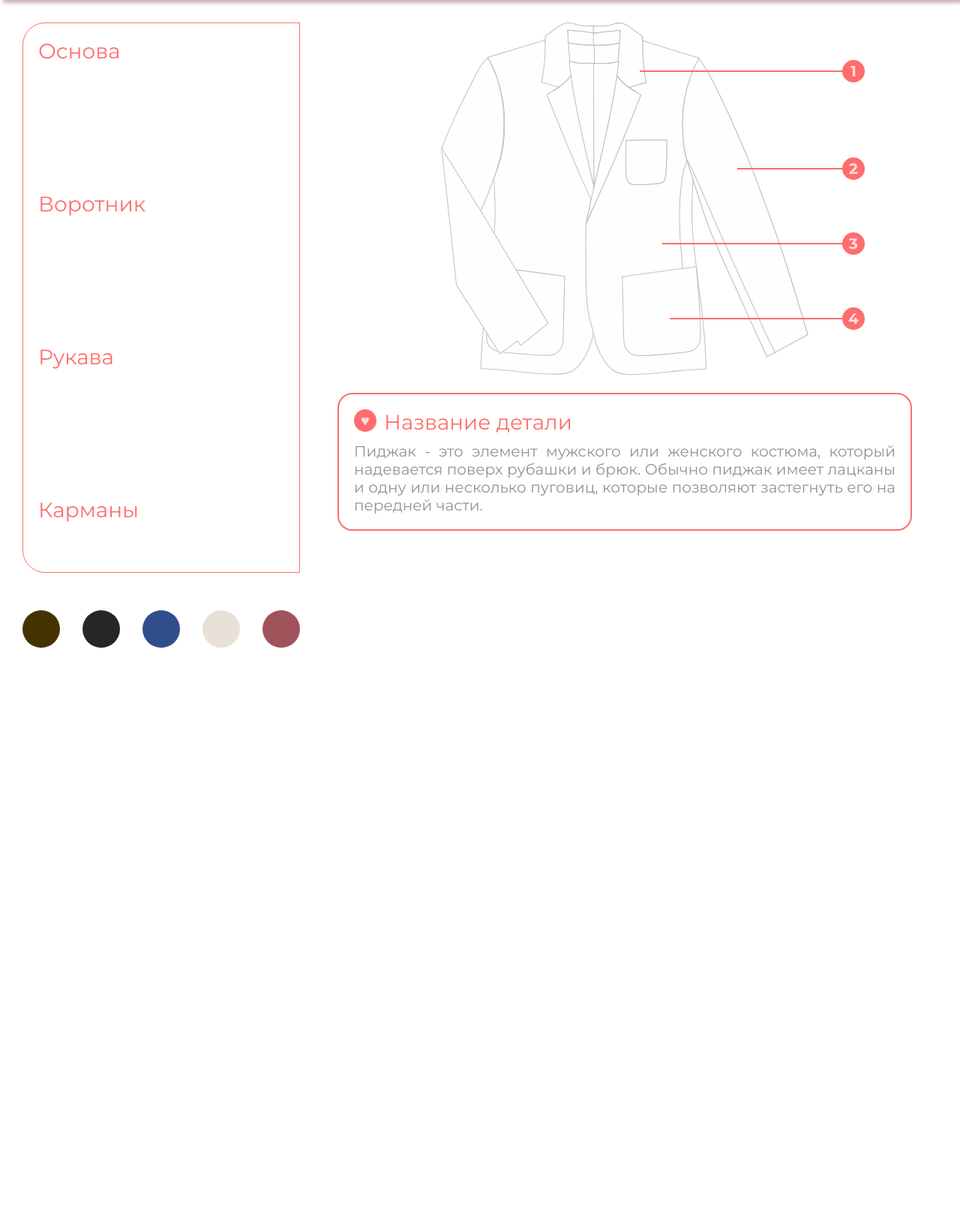
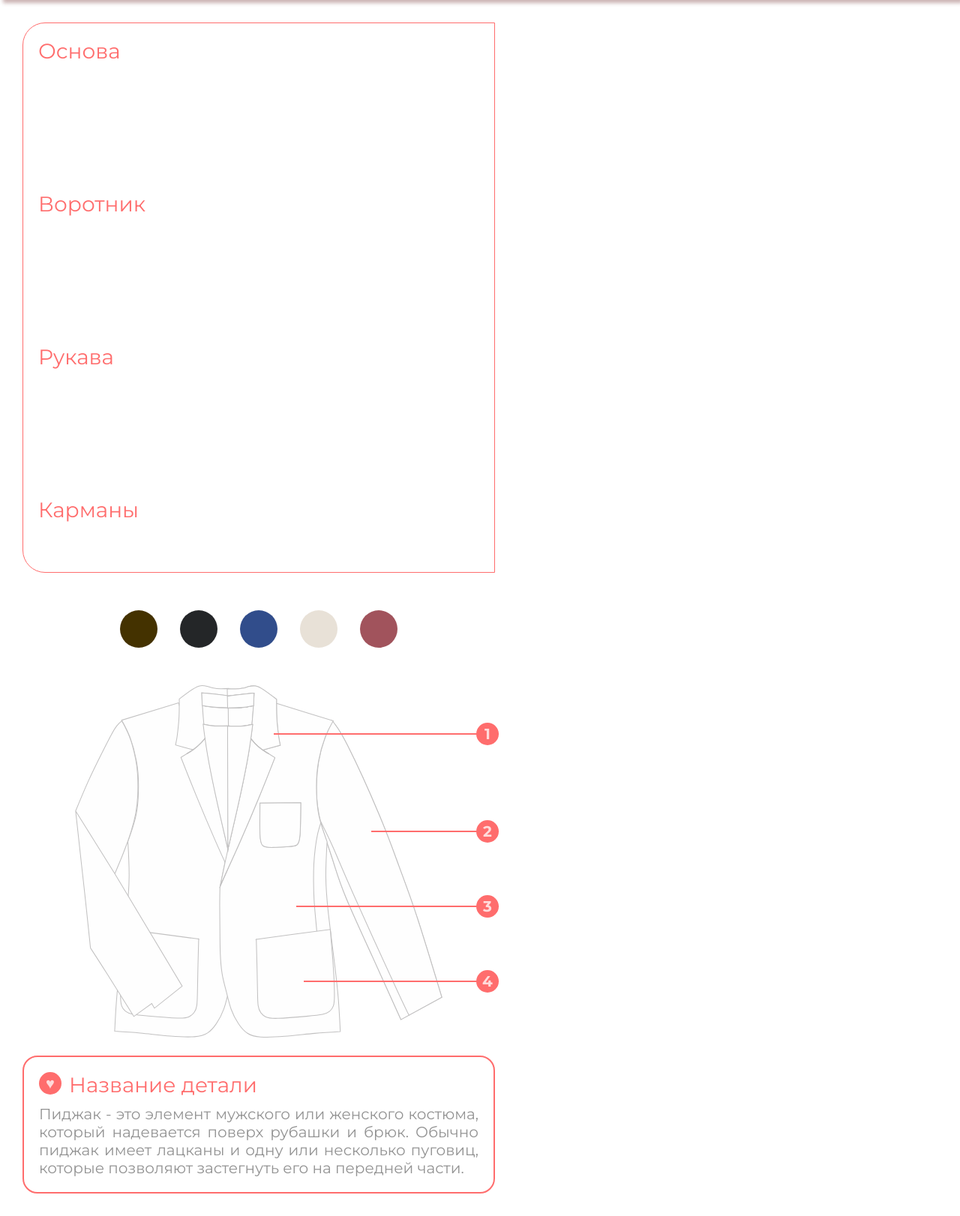
Before and after one commit to kingoker/Visola_H-M_django, a Django app: page / in a window 1280 px wide. Shown: the part 50-1672 px from the top of the page at 75% size. Before the commit the page ends 914 px from the top, so only its background shows below. Run offline with Django 4.2, Linux system fonts and the light colour scheme; data that the repository does not hold is empty; some libraries are stand-ins or nearby versions.

Commit message:
styles changed

```diff
--- a/root/visola_blazer/static/css/main.css
+++ b/root/visola_blazer/static/css/main.css
@@ -71,6 +71,7 @@
     border: 1px solid #FF6D6D;
     padding: 20px;
     border-radius: 30px 0px 0px 30px;
+    min-width: 630px;
 }
 .main__components::-webkit-scrollbar {
     width: 8px;
@@ -130,7 +131,7 @@
 
 
 .main__model{
-    max-width: 766px;
+    max-width: 630px;
     display: flex;
     flex-direction: column;
     align-items: center;
```
